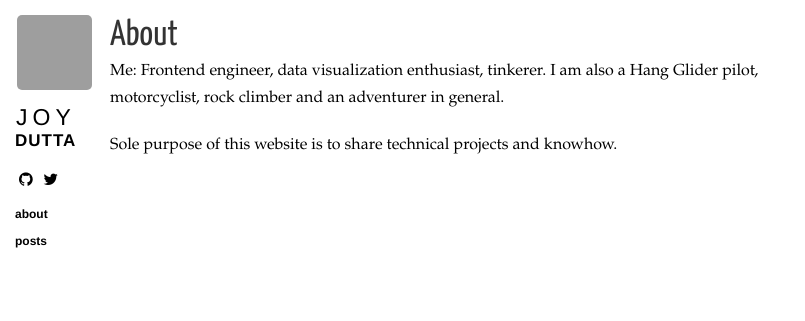
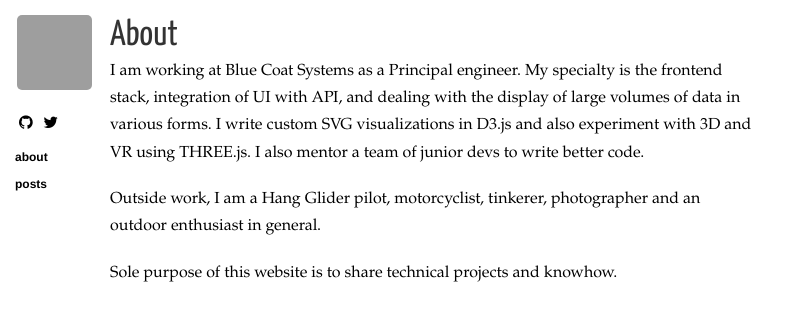
Before and after one commit to jdutta/jdutta.github.io, a Jekyll site: the page built from about.html, in a window 1280 px wide, cut to the strip 0-321 px from the top of the page. Shown: the whole strip, without its empty margins (0-805 px from the left). Built offline with Jekyll 4.4.1, drawn with Linux system fonts in a browser that asks for light colours; nearby versions of some CDN libraries; Markdown is read by kramdown in place of the engine named in the settings; grey boxes are pictures that could not be loaded.

Commit message:
Some additions in about page.

```diff
--- a/_layouts/layout.html
+++ b/_layouts/layout.html
@@ -36,10 +36,12 @@
     </a>
 
     <section class="name">
+      <!--
       <a href="/">
         <span id="fname">{{ site.name|split:' '|first }}</span>
         <span id="lname">{{ site.name|split:' '|last }}</span>
       </a>
+      -->
     </section>
 
     <section class="meta">
--- a/about.html
+++ b/about.html
@@ -8,8 +8,14 @@
     <h1>About</h1>
 
     <p>
-        Me: Frontend engineer, data visualization enthusiast, tinkerer. I am also a Hang Glider pilot, motorcyclist,
-        rock climber and an adventurer in general.
+        I am working at Blue Coat Systems as a Principal engineer. My specialty is the frontend stack, integration of UI
+        with API,
+        and dealing with the display of large volumes of data in various forms. I write custom SVG visualizations in
+        D3.js
+        and also experiment with 3D and VR using THREE.js. I also mentor a team of junior devs to write better code.
+    </p>
+    <p>
+        Outside work, I am a Hang Glider pilot, motorcyclist, tinkerer, photographer and an outdoor enthusiast in general.
     </p>
 
     <p>Sole purpose of this website is to share technical projects and knowhow.</p>
```
